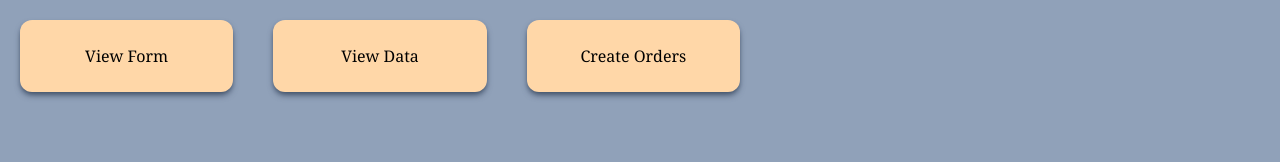
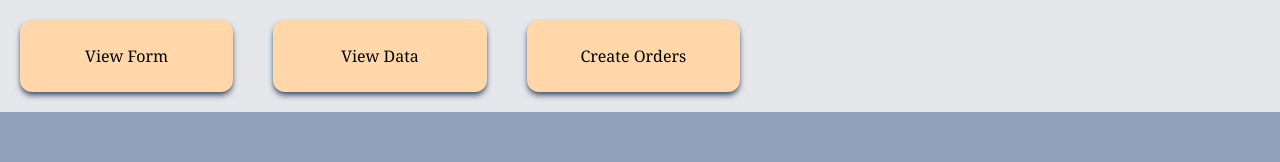
Before and after one commit to atsoc1993/SQL-Practice, a React (Vite) app in the folder market-test/: page /data in a window 1280 px wide. Shown: the top 162 px of the page. Built offline with nearby package versions, Linux system fonts and the light colour scheme; no server answers.

Commit message:
Added background color for nav menu

```diff
--- a/market-test/src/NavMenu.tsx
+++ b/market-test/src/NavMenu.tsx
@@ -13,7 +13,7 @@ export default function NavMenu() {
   // }, []);
 
   return (
-    <div className='h-fit flex w-full'>
+    <div className='h-fit flex w-full bg-gray-200'>
       <button className={'w-1/6 p-6 m-5 rounded-xl shadow-md shadow-slate-600 bg-orange-200'}
         onClick={() => navigate('/')}
       >
```
